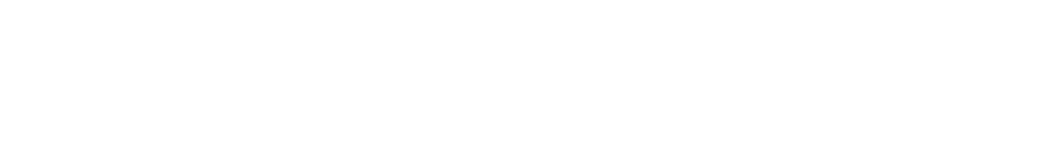
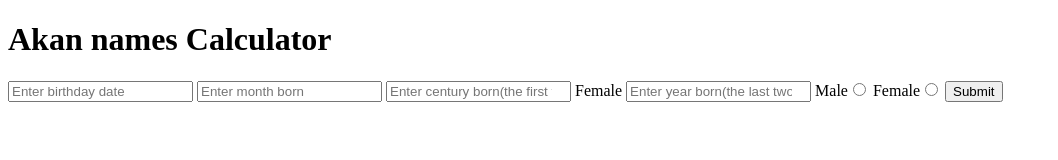
Before and after one commit to Steph254/Akan-names, a plain HTML site: page akan.html in a window 1280 px wide. Shown: the whole page, without its empty margins (0-1058 px from the left). Drawn offline with Linux system fonts and the light colour scheme.

Commit message:
Add forms to page

```diff
--- a/akan.html
+++ b/akan.html
@@ -1,9 +1,18 @@
 <!DOCTYPE html>
 <html>
   <head>
-      <title></title>
+      <title>Akan names</title>
   </head>
   <body>
-
+    <h1>Akan names Calculator</h1>
+<form>
+  <input type="number" class="birthday" placeholder="Enter birthday date">
+  <input type="number" class="birthday" placeholder="Enter month born">
+  <input type="number" class="birthday" placeholder="Enter century born(the first two numbers of the year you were born)">
+  Female <input type="number" class="birthday" placeholder="Enter year born(the last two digits of year born)">
+  Male<input type="radio" class="gender" value="male">
+  Female<input type="radio" class="gender" value="female">
+ <input type="submit">
+</form>
   </body>
 </html>
```
